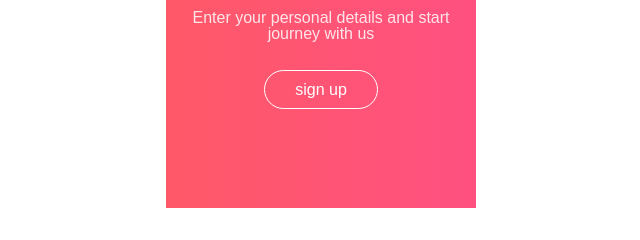
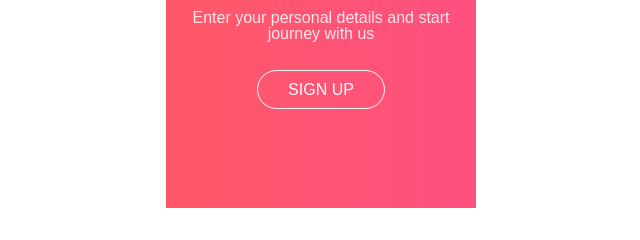
Before and after one commit to AlexanderIsai/FE-Tel-Ran, a plain HTML site: page FE-HW3/index.html in a window 1280 px wide. Shown: the part 280-520 px from the top of the page, 319-959 px from the left. Drawn offline with Linux system fonts and the light colour scheme.

Commit message:
Update style.css

```diff
--- a/FE-HW3/style.css
+++ b/FE-HW3/style.css
@@ -29,4 +29,6 @@ a {
     padding: 10px 30px;
     margin-top: 20px;
     border-radius: 20px;
+    text-transform: uppercase;
+    font-weight: 400;
 }
```
